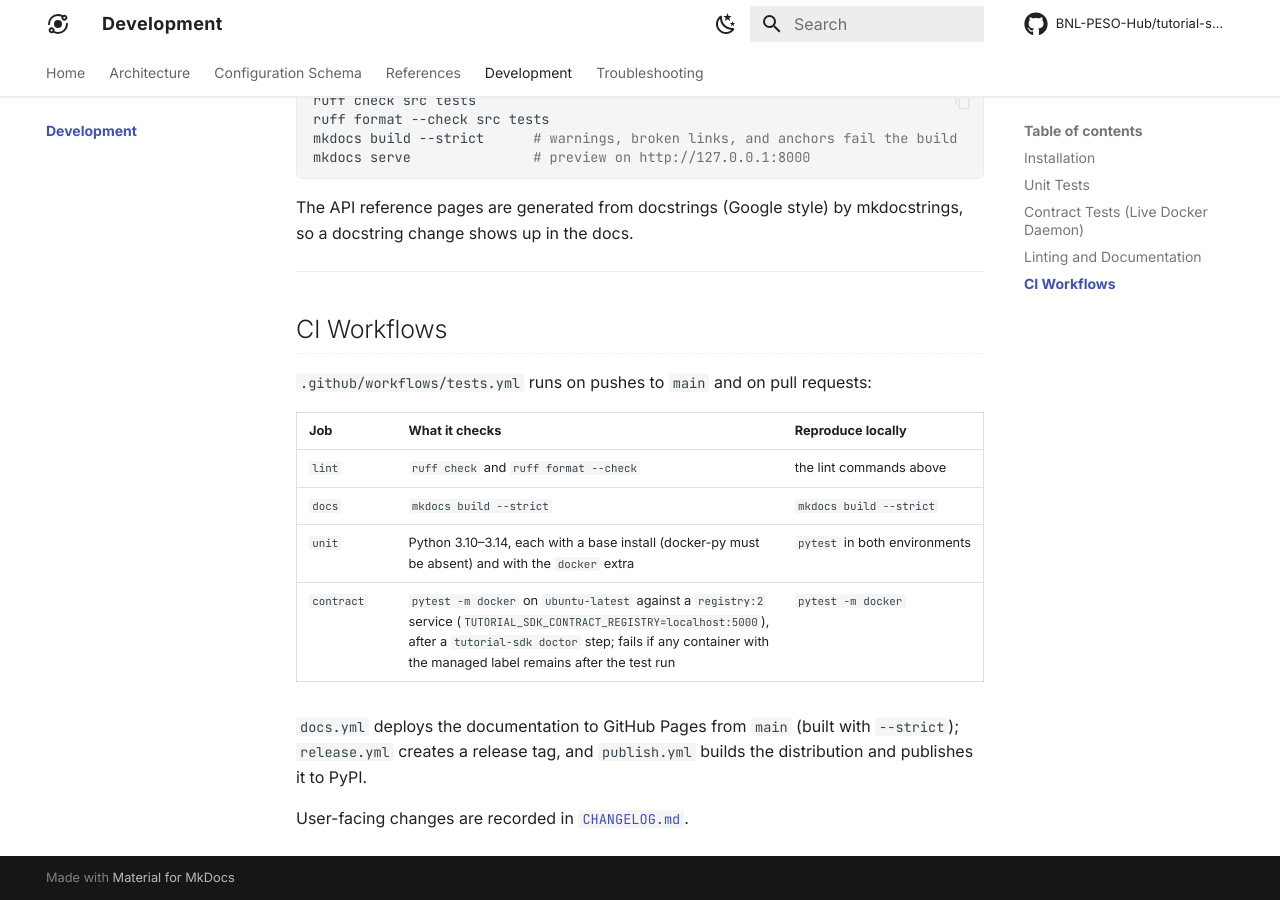
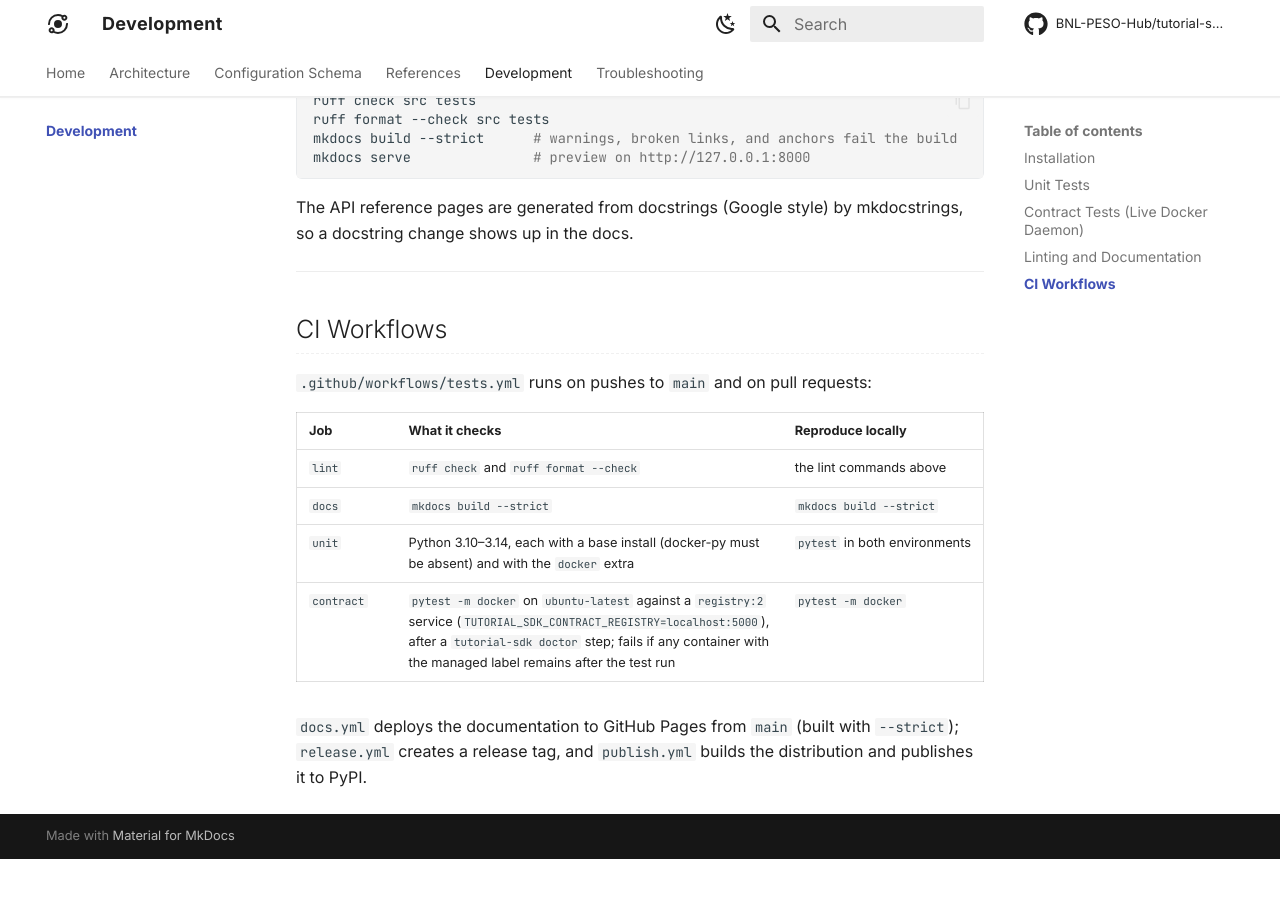
Before and after one commit to BNL-PESO-Hub/tutorial-sdk, an MkDocs documentation site: the page built from docs/development.md, in a window 1280 px wide and 900 px high, scrolled down 2239 px. Built offline with MkDocs 1.6.1 and Material for MkDocs 9.7.7, drawn with Linux system fonts in a browser that asks for light colours; comment, search, counter and statistics services are not loaded; after the commit the page ends 3098 px from its top, so only the background shows below that.

Commit message:
docs: remove changelog reference from development guide

```diff
--- a/docs/development.md
+++ b/docs/development.md
@@ -125,6 +125,3 @@ mkdocstrings, so a docstring change shows up in the docs.
 `docs.yml` deploys the documentation to GitHub Pages from `main` (built with
 `--strict`); `release.yml` creates a release tag, and `publish.yml` builds the
 distribution and publishes it to PyPI.
-
-User-facing changes are recorded in
-[`CHANGELOG.md`](https://github.com/BNL-PESO-Hub/tutorial-sdk/blob/main/CHANGELOG.md).
```
